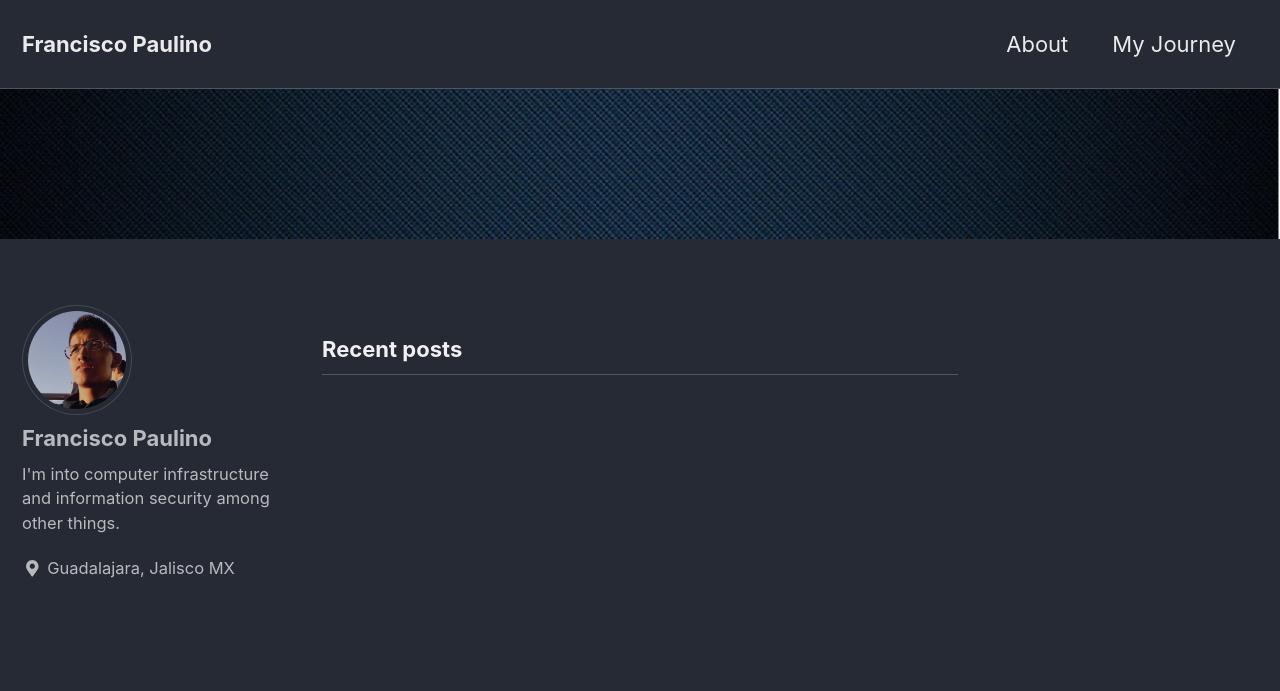
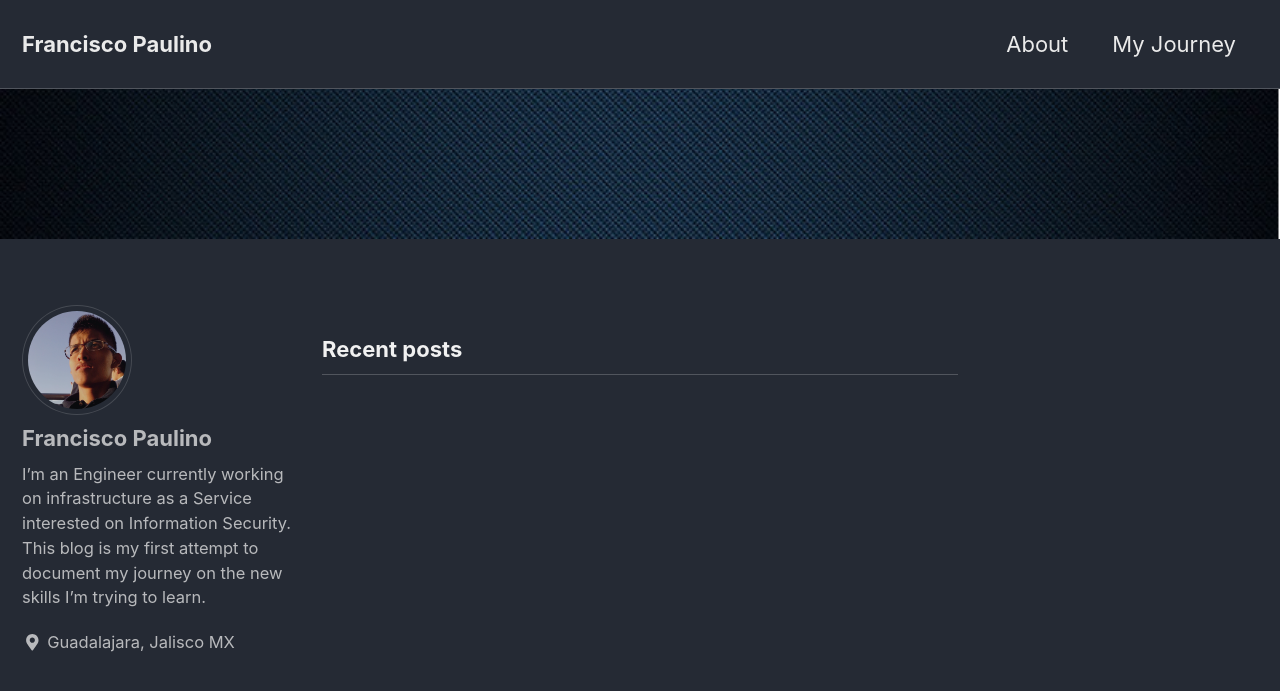
Before and after one commit to francisco-paulino/blog, a Jekyll site: the page built from index.html, in a window 1280 px wide and 900 px high. Shown: the top 691 px of the window. Built offline with Jekyll 4.4.1, drawn with Linux system fonts in a browser that asks for light colours; cached includes are drawn as plain includes; the list of posts is cut into pages by our own code.

Commit message:
added links to the social links

```diff
--- a/_config.yml
+++ b/_config.yml
@@ -95,7 +95,7 @@
   type                   : # Person or Organization (defaults to Person)
   name                   : # If the user or organization name differs from the site's name
   links: # An array of links to social media profiles
-
+    - "https://www.linkedin.com/in/francisco-paulino-43096a111"
 # Analytics
 analytics:
   provider               : false # false (default), "google", "google-universal", "custom"
@@ -108,7 +108,7 @@
 author:
   name             : "Francisco Paulino"
   avatar           : "/images/avatar.jpg" # path of avatar image, e.g. "/assets/images/bio-photo.jpg"
-  bio              : "I'm into computer infrastructure and information security among other things."
+  bio              : "I’m an Engineer currently working on infrastructure as a Service interested on Information Security. This blog is my first attempt to document my journey on the new skills I’m trying to learn."
   location         : "Guadalajara, Jalisco MX"
   email            :
   links:
```
